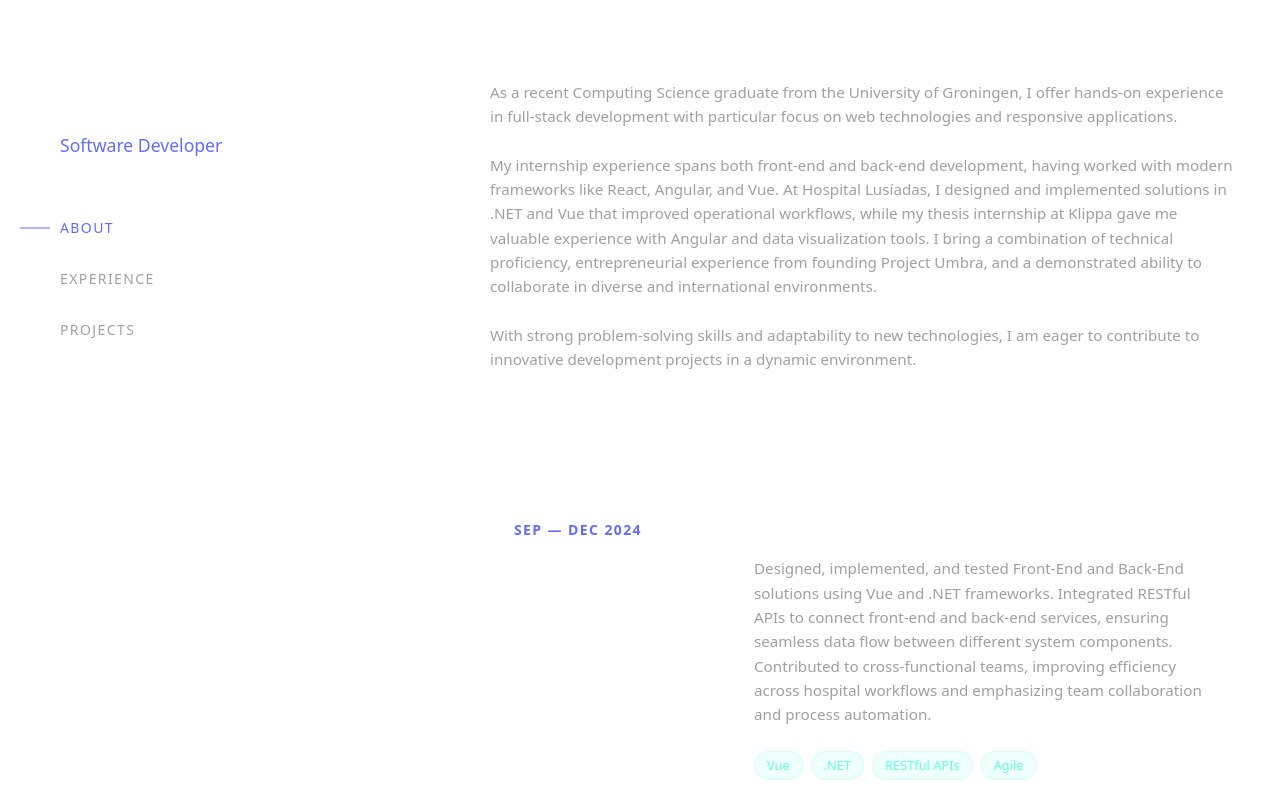
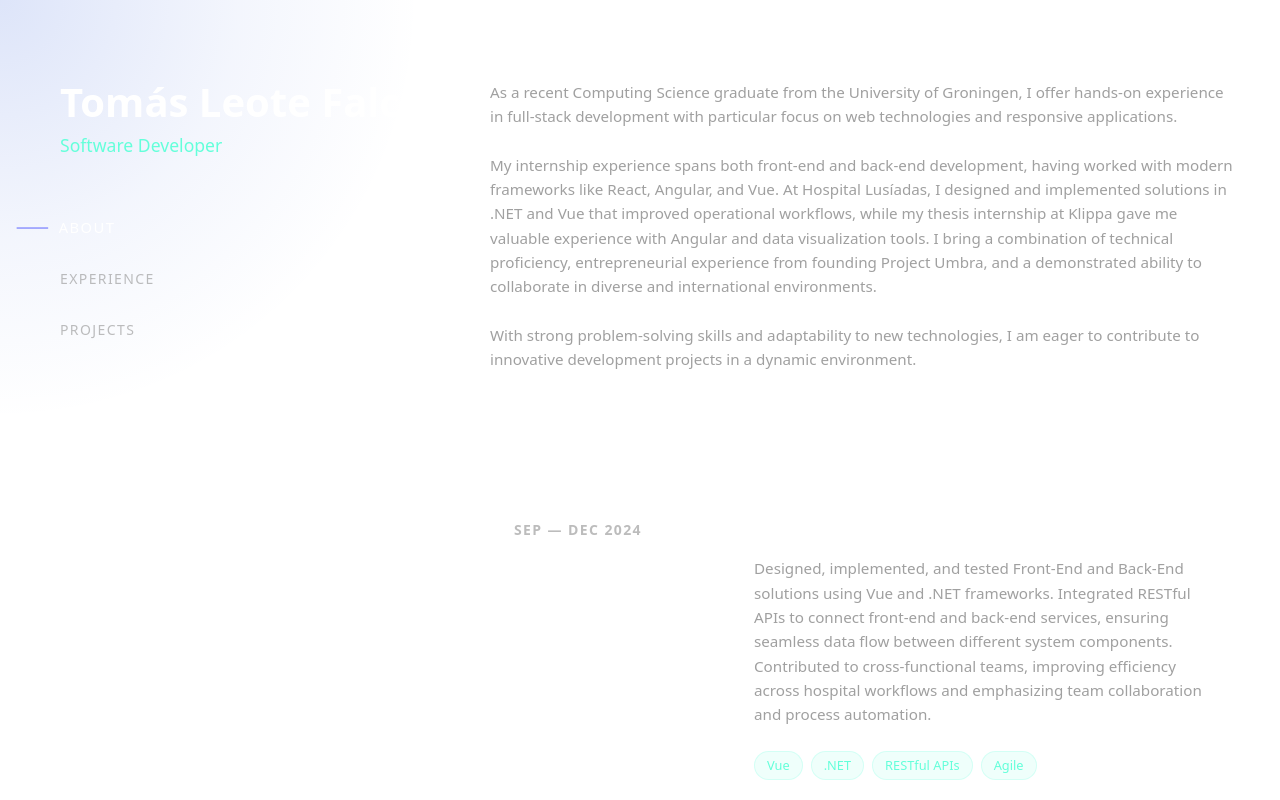
Before and after one commit to tomasleote/Portfolio, a React (Vite) app in the folder my-portfolio/: page / in a window 1280 px wide. Built offline with nearby package versions, Linux system fonts and the light colour scheme.

Commit message:
added scroll spy navigation with auto-highlighting sections

```diff
--- a/my-portfolio/src/Portfolio.jsx
+++ b/my-portfolio/src/Portfolio.jsx
@@ -1,36 +1,53 @@
-import { useEffect, useRef, useState } from 'react'
+import { useRef } from 'react'
 import Navigation from './components/Navigation.jsx'
 import ExperienceSection from './sections/ExperienceSection.jsx'
 import AboutSection from './sections/AboutSection.jsx'
 import ProjectsSection from './sections/ProjectsSection.jsx'
+import { useMousePosition } from './hooks/useMousePosition.js'
+import { useScrollSpy } from './hooks/useScrollSpy.js'
 import './styles/Portfolio.css'
 
 function Portfolio() {
-  const [activeSection, setActiveSection] = useState('about')
   const experienceRef = useRef(null)
   const aboutRef = useRef(null)
   const projectsRef = useRef(null)
+  const { x, y } = useMousePosition()
+
+  // Section IDs for scroll spy
+  const sectionIds = ['about', 'experience', 'projects']
+
+  // Get the active section from scroll spy
+  const activeSection = useScrollSpy(sectionIds)
 
   const handleSectionClick = (sectionName) => {
-    setActiveSection(sectionName)
-  }
-
-  useEffect(() => {
     const refs = {
       experience: experienceRef,
       about: aboutRef,
       projects: projectsRef
     }
 
-    const targetRef = refs[activeSection]
+    const targetRef = refs[sectionName]
+    if (targetRef && targetRef.current) {
+      targetRef.current.scrollIntoView({
+        behavior: 'smooth',
+        block: 'start'
+      })
+    }
+  }
 
-    if (targetRef && targetRef.current) {
-        targetRef.current.scrollIntoView({ behavior: 'smooth'})
+  // Create dynamic background style based on mouse position
+  const backgroundStyle = {
+    background: `
+      radial-gradient(600px circle at ${x}px ${y}px,
+        rgba(29, 78, 216, 0.15),
+        rgba(29, 78, 216, 0.05) 40%,
+        transparent 70%
+      )
+    `
   }
-  }, [activeSection])
 
   return (
-    <div className='portfolio-wrapper'>
+    <div className='portfolio-wrapper' style={backgroundStyle}>
         <div className='navigation-column'>
             <Navigation
                 activeSection={activeSection}
@@ -39,7 +56,7 @@ function Portfolio() {
         </div>
 
         <div className='content-column'>
-            <div className='section-wrapper' ref={aboutRef}>
+            <div className='section-wrapper' ref={aboutRef} id='about'>
                 <div className='content-container'>
                     <AboutSection
                         isActive={activeSection === 'about'}
@@ -47,7 +64,7 @@ function Portfolio() {
                 </div>
             </div>
 
-            <div className='section-wrapper' ref={experienceRef}>
+            <div className='section-wrapper' ref={experienceRef} id='experience'>
                 <div className='content-container'>
                     <ExperienceSection
                         isActive={activeSection === 'experience'}
@@ -55,7 +72,7 @@ function Portfolio() {
                 </div>
             </div>
 
-            <div className='section-wrapper' ref={projectsRef}>
+            <div className='section-wrapper' ref={projectsRef} id='projects'>
                 <div className='content-container'>
                     <ProjectsSection
                         isActive={activeSection === 'projects'}
--- /dev/null
+++ b/my-portfolio/src/hooks/useMousePosition.js
@@ -0,0 +1,36 @@
+import { useState, useEffect, useRef } from 'react'
+
+export function useMousePosition() {
+  const [mousePosition, setMousePosition] = useState({ x: 0, y: 0 })
+  const animationFrame = useRef(null)
+
+  useEffect(() => {
+    const handleMouseMove = (e) => {
+      // Cancel any pending animation frame
+      if (animationFrame.current) {
+        cancelAnimationFrame(animationFrame.current)
+      }
+
+      // Use requestAnimationFrame for smooth updates
+      animationFrame.current = requestAnimationFrame(() => {
+        setMousePosition({
+          x: e.clientX,
+          y: e.clientY
+        })
+      })
+    }
+
+    // Add event listener to window for global mouse tracking
+    window.addEventListener('mousemove', handleMouseMove)
+
+    // Cleanup function to remove event listener and cancel animation frame
+    return () => {
+      window.removeEventListener('mousemove', handleMouseMove)
+      if (animationFrame.current) {
+        cancelAnimationFrame(animationFrame.current)
+      }
+    }
+  }, [])
+
+  return mousePosition
+}
--- /dev/null
+++ b/my-portfolio/src/hooks/useScrollSpy.js
@@ -0,0 +1,109 @@
+import { useState, useEffect } from 'react'
+
+/**
+ * Simple scroll spy hook using scroll events as backup
+ * @param {Array} sectionIds - Array of section IDs to track
+ * @returns {string} The ID of the currently active section
+ */
+const useScrollSpyBackup = (sectionIds) => {
+  const [activeSection, setActiveSection] = useState(sectionIds[0] || '')
+
+  useEffect(() => {
+    const handleScroll = () => {
+      const scrollPosition = window.scrollY + 200 // Offset for better detection
+
+      for (let i = sectionIds.length - 1; i >= 0; i--) {
+        const element = document.getElementById(sectionIds[i])
+        if (element) {
+          const rect = element.getBoundingClientRect()
+          const elementTop = rect.top + window.scrollY
+
+          if (scrollPosition >= elementTop) {
+            if (activeSection !== sectionIds[i]) {
+              setActiveSection(sectionIds[i])
+            }
+            break
+          }
+        }
+      }
+    }
+
+    // Initial call
+    handleScroll()
+
+    // Add scroll listener
+    window.addEventListener('scroll', handleScroll, { passive: true })
+
+    return () => {
+      window.removeEventListener('scroll', handleScroll)
+    }
+  }, [sectionIds, activeSection])
+
+  return activeSection
+}
+
+/**
+ * Enhanced scroll spy hook with Intersection Observer and fallback
+ * @param {Array} sectionIds - Array of section IDs to track
+ * @returns {string} The ID of the currently active section
+ */
+const useScrollSpy = (sectionIds) => {
+  const [activeSection, setActiveSection] = useState(sectionIds[0] || '')
+  const [useBackup, setUseBackup] = useState(false)
+
+  // Try Intersection Observer first
+  useEffect(() => {
+    // Check if IntersectionObserver is available
+    if (!window.IntersectionObserver) {
+      setUseBackup(true)
+      return
+    }
+
+    const observer = new IntersectionObserver(
+      (entries) => {
+        const visibleEntries = entries.filter(entry => entry.isIntersecting)
+
+        if (visibleEntries.length > 0) {
+          // Get the first visible section (topmost)
+          const topSection = visibleEntries.reduce((top, current) => {
+            return current.boundingClientRect.top < top.boundingClientRect.top ? current : top
+          })
+
+          setActiveSection(topSection.target.id)
+        }
+      },
+      {
+        root: null,
+        rootMargin: '-10% 0px -50% 0px',
+        threshold: 0.1
+      }
+    )
+
+    // Observe all sections
+    let observedElements = 0
+    sectionIds.forEach(id => {
+      const element = document.getElementById(id)
+      if (element) {
+        observer.observe(element)
+        observedElements++
+      }
+    })
+
+    if (observedElements === 0) {
+      setUseBackup(true)
+      observer.disconnect()
+      return
+    }
+
+    return () => {
+      observer.disconnect()
+    }
+  }, [sectionIds])
+
+  // Backup scroll spy
+  const backupActiveSection = useScrollSpyBackup(sectionIds)
+
+  return useBackup ? backupActiveSection : activeSection
+}
+
+export { useScrollSpy }
--- a/my-portfolio/src/index.css
+++ b/my-portfolio/src/index.css
@@ -3,9 +3,9 @@
   line-height: 1.5;
   font-weight: 400;
 
-  color-scheme: light dark;
+  color-scheme: dark;
   color: rgba(255, 255, 255, 0.87);
-  background-color: #242424;
+  background-color: #0f172a;
 
   font-synthesis: none;
   text-rendering: optimizeLegibility;
--- a/my-portfolio/src/sections/ExperienceSection.jsx
+++ b/my-portfolio/src/sections/ExperienceSection.jsx
@@ -7,6 +7,7 @@ function ExperienceSection({ isActive }) {
             timeframe: "Sep — Dec 2024",
             role: "Software Developer Internship",
             company: "Hospital Lusíadas",
+            companyUrl: "https://www.lusiadas.pt/hospitais-clinicas/hospital-lusiadas-lisboa",
             description: "Designed, implemented, and tested Front-End and Back-End solutions using Vue and .NET frameworks. Integrated RESTful APIs to connect front-end and back-end services, ensuring seamless data flow between different system components. Contributed to cross-functional teams, improving efficiency across hospital workflows and emphasizing team collaboration and process automation.",
             technologies: ["Vue", ".NET", "RESTful APIs", "Agile"]
         },
@@ -14,6 +15,7 @@ function ExperienceSection({ isActive }) {
             timeframe: "Apr — Jun 2024",
             role: "Software Development Thesis Internship",
             company: "Klippa",
+            companyUrl: "https://www.klippa.com/en/home-en/",
             description: "Collaborated with senior engineers to build scalable analytics tools that supported strategic insights into platform usage for business clients. Implemented Angular, GraphQL, and Highcharts to deliver robust and customizable data visualizations for document processing, focusing on scalability and user experience.",
             technologies: ["Angular", "GraphQL", "Highcharts", "TypeScript"]
         },
@@ -21,6 +23,7 @@ function ExperienceSection({ isActive }) {
             timeframe: "Sep 2021 — Sep 2024",
             role: "Founder",
             company: "Project Umbra",
+            companyUrl: null,
             description: "Founded and grew an event-planning business from concept to execution, demonstrating entrepreneurial initiative and business acumen while managing a team of 6 people. Developed and maintained the project's web presence, handling user engagement and digital marketing. Successfully delivered over 20 events with up to 700 attendees using agile project management techniques.",
             technologies: ["Leadership", "Web Development", "Digital Marketing", "Project Management"]
         }
@@ -34,6 +37,7 @@ function ExperienceSection({ isActive }) {
                     timeframe={exp.timeframe}
                     role={exp.role}
                     company={exp.company}
+                    companyUrl={exp.companyUrl}
                     description={exp.description}
                     technologies={exp.technologies}
                 />
--- a/my-portfolio/src/styles/ExperienceCard.css
+++ b/my-portfolio/src/styles/ExperienceCard.css
@@ -7,14 +7,17 @@
     padding: 24px;
     transition: all 0.3s ease;
     border-radius: 8px;
+    margin-bottom: 20px;
+}
+
+.experience-item.clickable {
     cursor: pointer;
-    margin-bottom: 20px;
 }
 
 .experience-timeframe {
     font-size: 0.875rem;
     font-weight: 600;
-    color: #646cff;
+    color: rgba(160, 160, 160, 0.7);
     text-transform: uppercase;
     letter-spacing: 0.1em;
     text-align: left;
@@ -33,7 +36,7 @@
     color: #ffffff;
     margin: 0;
     line-height: 1.4;
-    margin-top: 0;
+    transition: color 0.3s ease;
 }
 
 .experience-description {
@@ -41,7 +44,6 @@
     line-height: 1.6;
     margin: 0;
     font-size: 0.95rem;
-    text-align: left;
 }
 
 .experience-technologies {
@@ -67,8 +69,8 @@
     box-shadow: 0 8px 32px rgba(100, 255, 218, 0.1);
 }
 
-.experience-item:hover .experience-title {
-    color: #646cff;
+.experience-item.clickable:hover .experience-title {
+    color: #64ffda;
 }
 
 .experience-item:hover .tech-tag {
--- a/my-portfolio/src/styles/Navigation.css
+++ b/my-portfolio/src/styles/Navigation.css
@@ -20,7 +20,7 @@
 .nav-header h3 {
     font-size: 1.1rem;
     margin: 0 0 0 0;
-    color: #646cff;
+    color: #64ffda;
     font-weight: 400;
     line-height: 1.5;
 }
@@ -36,7 +36,7 @@
     background: none;
     border: none;
     outline: none;
-    color: #a0a0a0;
+    color: rgba(160, 160, 160, 0.7);
     font-size: 0.875rem;
     font-weight: 500;
     padding: 12px 0;
@@ -46,6 +46,7 @@
     letter-spacing: 0.1em;
     position: relative;
     font-family: inherit;
+    transform: scale(1);
 }
 
 .sidebar-nav button::before {
@@ -61,7 +62,8 @@
 }
 
 .sidebar-nav .active {
-    color: #646cff;
+    color: #ffffff;
+    transform: scale(1.05);
 }
 
 .sidebar-nav .active::before {
@@ -69,7 +71,8 @@
 }
 
 .sidebar-nav .inactive:hover {
-    color: #646cff;
+    color: #ffffff;
+    transform: scale(1.05);
 }
 
 .sidebar-nav .inactive:hover::before {
--- a/my-portfolio/src/styles/Portfolio.css
+++ b/my-portfolio/src/styles/Portfolio.css
@@ -7,6 +7,10 @@
     grid-template-columns: 450px 1fr;
     height: 100vh;
     width: 100%;
+    background-color: #0f172a;
+    position: relative;
+    transition: background 0.15s ease;
+    overflow: hidden; /* Ensure gradient doesn't cause scrollbars */
 }
 
 .navigation-column {
--- a/my-portfolio/src/styles/ProjectCard.css
+++ b/my-portfolio/src/styles/ProjectCard.css
@@ -82,7 +82,7 @@
 }
 
 .project-card:hover .project-title {
-    color: #646cff;
+    color: #64ffda;
 }
 
 .project-card:hover .project-image-placeholder {
```
Also changed, not shown: my-portfolio/src/components/ExperienceCard.jsx (+11 -2 lines), my-portfolio/src/styles/ExperienceSection.css (+4 -3 lines), my-portfolio/src/styles/ProjectsSection.css (+4 -3 lines). Lines whose indentation alone changed are shown as unchanged.
